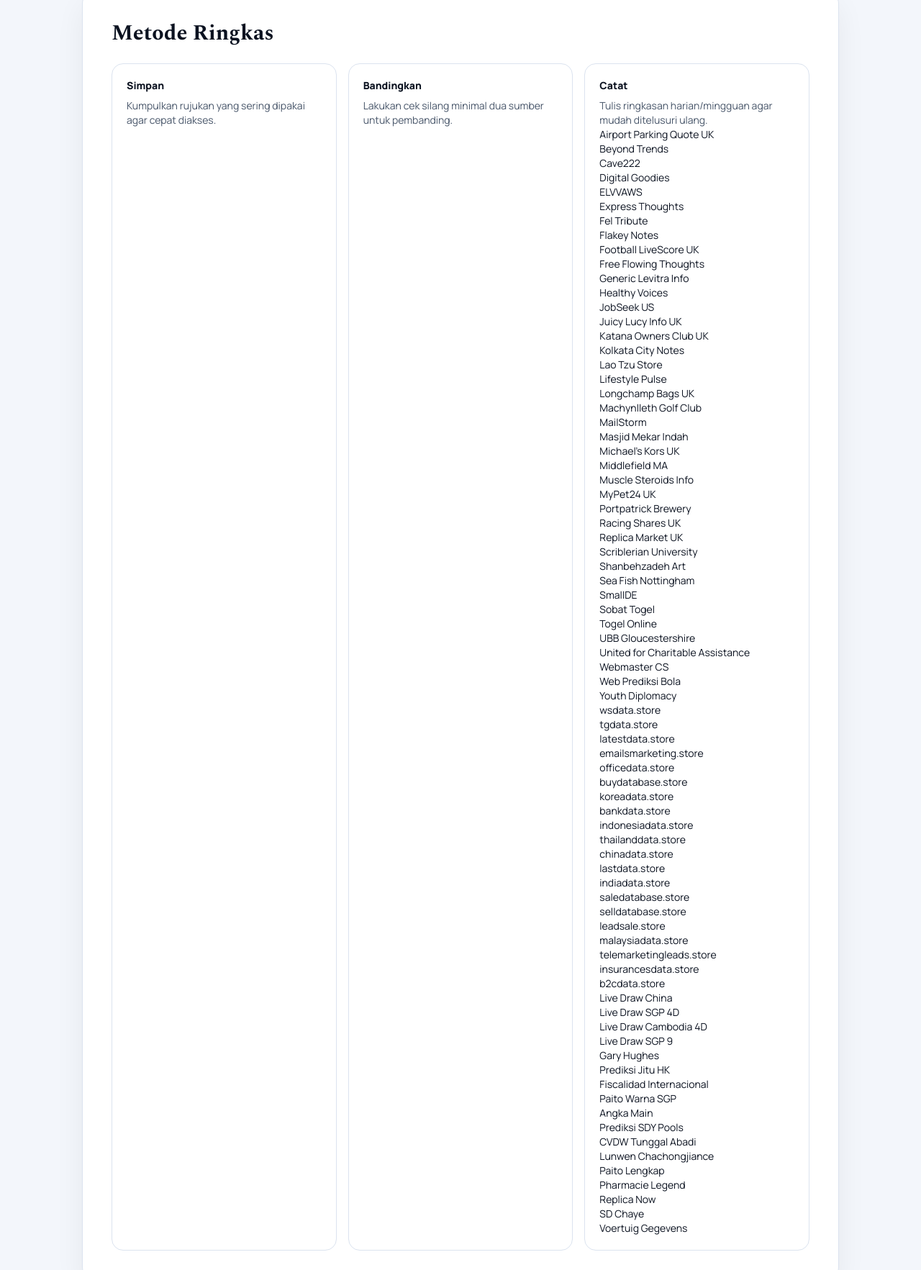
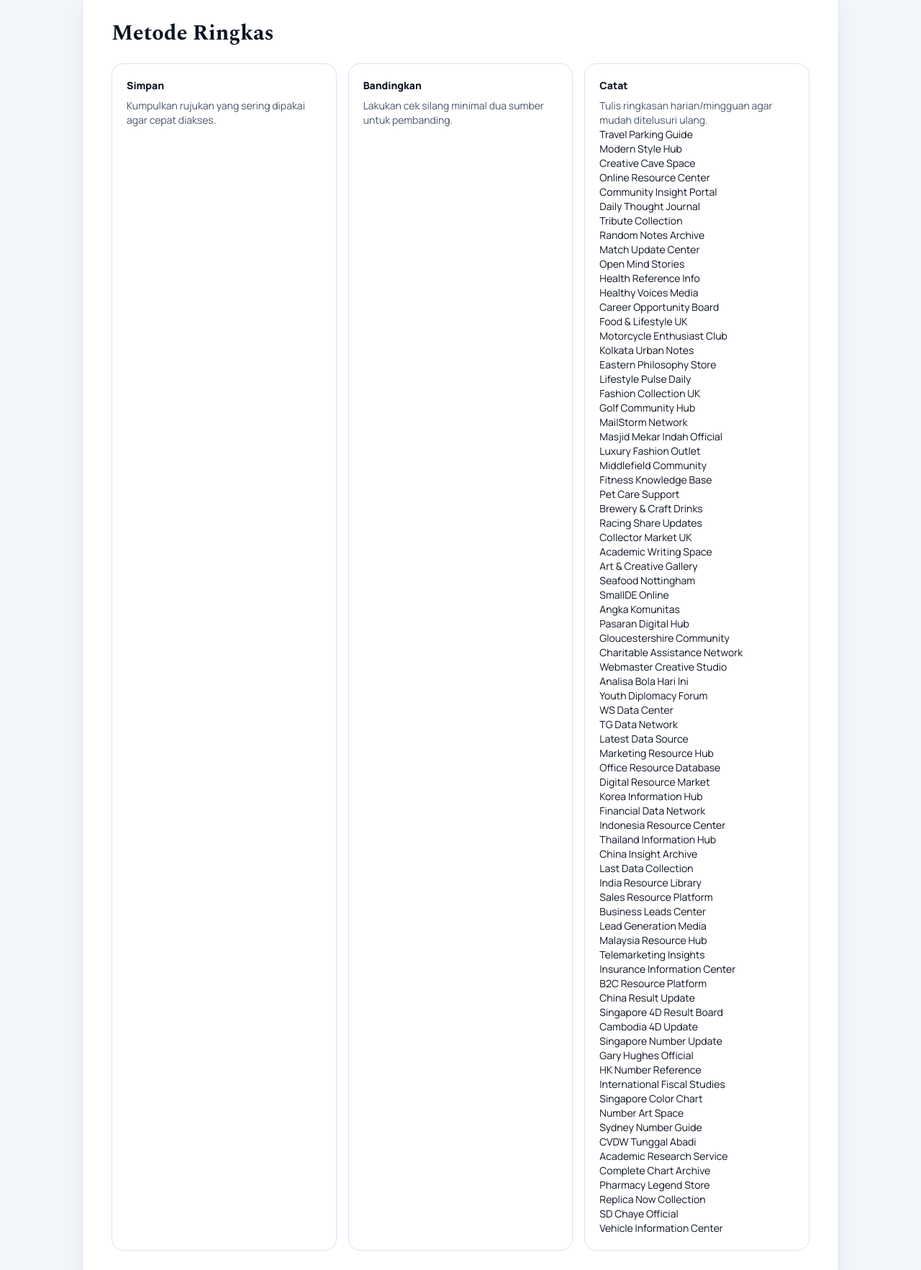
Before and after one commit to sobatmapan/edu2, a plain HTML site: page index.html in a window 1280 px wide. Shown: the part 826-2591 px from the top of the page at 72% size. Drawn offline with nearby package versions, Linux system fonts and the light colour scheme.

Commit message:
Update index.html

```diff
--- a/index.html
+++ b/index.html
@@ -233,84 +233,83 @@
           <div class="font-extrabold">Catat</div>
           <p class="text-slate-600 mt-2">Tulis ringkasan harian/mingguan agar mudah ditelusuri ulang.</p>
           <ul class="site-list">
-<li><a href="https://airport-parking-quote.co.uk/" target="_blank" rel="noopener">Airport Parking Quote UK</a></li>
-<li><a href="https://beyondtrends.store/" target="_blank" rel="noopener">Beyond Trends</a></li>
-<li><a href="https://cave222.org/" target="_blank" rel="noopener">Cave222</a></li>
-<li><a href="https://digitalgoodies.store/" target="_blank" rel="noopener">Digital Goodies</a></li>
-<li><a href="https://elvvaws.org/" target="_blank" rel="noopener">ELVVAWS</a></li>
-<li><a href="https://expressthoughts.site/" target="_blank" rel="noopener">Express Thoughts</a></li>
-<li><a href="https://feltribute.xyz/" target="_blank" rel="noopener">Fel Tribute</a></li>
-<li><a href="https://flakey.info/" target="_blank" rel="noopener">Flakey Notes</a></li>
-<li><a href="https://football-livescore.co.uk/" target="_blank" rel="noopener">Football LiveScore UK</a></li>
-<li><a href="https://freeflowingthoughts.site/" target="_blank" rel="noopener">Free Flowing Thoughts</a></li>
-<li><a href="https://genericlevitra-buy.info/" target="_blank" rel="noopener">Generic Levitra Info</a></li>
-<li><a href="https://healthyvoices.org/" target="_blank" rel="noopener">Healthy Voices</a></li>
-<li><a href="https://jobseek.us/" target="_blank" rel="noopener">JobSeek US</a></li>
-<li><a href="https://juicylucyinfo.co.uk/" target="_blank" rel="noopener">Juicy Lucy Info UK</a></li>
-<li><a href="https://katanaownersclub.co.uk/" target="_blank" rel="noopener">Katana Owners Club UK</a></li>
-<li><a href="https://kolkataescortsxx.info/" target="_blank" rel="noopener">Kolkata City Notes</a></li>
-<li><a href="https://laotzu.store/" target="_blank" rel="noopener">Lao Tzu Store</a></li>
-<li><a href="https://lifestylepulse.site/" target="_blank" rel="noopener">Lifestyle Pulse</a></li>
-<li><a href="https://longchampbags.uk/" target="_blank" rel="noopener">Longchamp Bags UK</a></li>
-<li><a href="https://machynllethgolfclub.co.uk/" target="_blank" rel="noopener">Machynlleth Golf Club</a></li>
-<li><a href="https://mailstorm.biz/" target="_blank" rel="noopener">MailStorm</a></li>
-<li><a href="https://masjidmekarindah.id/" target="_blank" rel="noopener">Masjid Mekar Indah</a></li>
-<li><a href="https://michaels-kors.co.uk/" target="_blank" rel="noopener">Michael's Kors UK</a></li>
-<li><a href="https://middlefieldma.us/" target="_blank" rel="noopener">Middlefield MA</a></li>
-<li><a href="https://musclesteroids.info/" target="_blank" rel="noopener">Muscle Steroids Info</a></li>
-<li><a href="https://mypet24.co.uk/" target="_blank" rel="noopener">MyPet24 UK</a></li>
-<li><a href="https://portpatrick-brewery.co.uk/" target="_blank" rel="noopener">Portpatrick Brewery</a></li>
-<li><a href="https://racingshares.co.uk/" target="_blank" rel="noopener">Racing Shares UK</a></li>
-<li><a href="https://replicamarket.co.uk/" target="_blank" rel="noopener">Replica Market UK</a></li>
-<li><a href="https://scriblerian.net/" target="_blank" rel="noopener">Scriblerian University</a></li>
-<li><a href="https://shanbehzadeh.art/" target="_blank" rel="noopener">Shanbehzadeh Art</a></li>
-<li><a href="https://seafishnottingham.co.uk/" target="_blank" rel="noopener">Sea Fish Nottingham</a></li>
-<li><a href="https://smallde.com/" target="_blank" rel="noopener">SmallDE</a></li>
-<li><a href="https://sobattogel.store/" target="_blank" rel="noopener">Sobat Togel</a></li>
-<li><a href="https://togelonline.space/" target="_blank" rel="noopener">Togel Online</a></li>
-<li><a href="https://ubbgloucestershire.org/" target="_blank" rel="noopener">UBB Gloucestershire</a></li>
-<li><a href="https://unitedforcharitableassistance.org/" target="_blank" rel="noopener">United for Charitable Assistance</a></li>
-<li><a href="https://webmaster-cs.xyz/" target="_blank" rel="noopener">Webmaster CS</a></li>
-<li><a href="https://webprediksibola.id/" target="_blank" rel="noopener">Web Prediksi Bola</a></li>
-<li><a href="https://youth-diplomacy.org/" target="_blank" rel="noopener">Youth Diplomacy</a></li>
-<li><a href="https://wsdata.store/" target="_blank" rel="noopener">wsdata.store</a></li>
-<li><a href="https://tgdata.store/" target="_blank" rel="noopener">tgdata.store</a></li>
-<li><a href="https://latestdata.store/" target="_blank" rel="noopener">latestdata.store</a></li>
-<li><a href="https://emailsmarketing.store/" target="_blank" rel="noopener">emailsmarketing.store</a></li>
-<li><a href="https://officedata.store/" target="_blank" rel="noopener">officedata.store</a></li>
-<li><a href="https://buydatabase.store/" target="_blank" rel="noopener">buydatabase.store</a></li>
-<li><a href="https://koreadata.store/" target="_blank" rel="noopener">koreadata.store</a></li>
-<li><a href="https://bankdata.store/" target="_blank" rel="noopener">bankdata.store</a></li>
-<li><a href="https://indonesiadata.store/" target="_blank" rel="noopener">indonesiadata.store</a></li>
-<li><a href="https://thailanddata.store/" target="_blank" rel="noopener">thailanddata.store</a></li>
-<li><a href="https://chinadata.store/" target="_blank" rel="noopener">chinadata.store</a></li>
-<li><a href="https://lastdata.store/" target="_blank" rel="noopener">lastdata.store</a></li>
-<li><a href="https://indiadata.store/" target="_blank" rel="noopener">indiadata.store</a></li>
-<li><a href="https://saledatabase.store/" target="_blank" rel="noopener">saledatabase.store</a></li>
-<li><a href="https://selldatabase.store/" target="_blank" rel="noopener">selldatabase.store</a></li>
-<li><a href="https://leadsale.store/" target="_blank" rel="noopener">leadsale.store</a></li>
-<li><a href="https://malaysiadata.store/" target="_blank" rel="noopener">malaysiadata.store</a></li>
-<li><a href="https://telemarketingleads.store/" target="_blank" rel="noopener">telemarketingleads.store</a></li>
-<li><a href="https://insurancesdata.store/" target="_blank" rel="noopener">insurancesdata.store</a></li>
-<li><a href="https://b2cdata.store/" target="_blank" rel="noopener">b2cdata.store</a></li>
-
-<li><a href="https://livedrawchina.space/" target="_blank" rel="noopener">Live Draw China</a></li>
-<li><a href="https://livedrawsgp4d.art/" target="_blank" rel="noopener">Live Draw SGP 4D</a></li>
-<li><a href="https://livedrawcambodia4d.art/" target="_blank" rel="noopener">Live Draw Cambodia 4D</a></li>
-<li><a href="https://livedrawsgp9.shop/" target="_blank" rel="noopener">Live Draw SGP 9</a></li>
-<li><a href="https://garyhughes.org/" target="_blank" rel="noopener">Gary Hughes</a></li>
-<li><a href="https://prediksijituhk.shop/" target="_blank" rel="noopener">Prediksi Jitu HK</a></li>
-<li><a href="https://fiscalidadinternacional.org/" target="_blank" rel="noopener">Fiscalidad Internacional</a></li>
-<li><a href="https://paitowarnasgp.ink/" target="_blank" rel="noopener">Paito Warna SGP</a></li>
-<li><a href="https://angkamain.art/" target="_blank" rel="noopener">Angka Main</a></li>
-<li><a href="https://prediksisdypools.net/" target="_blank" rel="noopener">Prediksi SDY Pools</a></li>
+<li><a href="https://airport-parking-quote.co.uk/" target="_blank" rel="noopener">Travel Parking Guide</a></li>
+<li><a href="https://beyondtrends.store/" target="_blank" rel="noopener">Modern Style Hub</a></li>
+<li><a href="https://cave222.org/" target="_blank" rel="noopener">Creative Cave Space</a></li>
+<li><a href="https://digitalgoodies.store/" target="_blank" rel="noopener">Online Resource Center</a></li>
+<li><a href="https://elvvaws.org/" target="_blank" rel="noopener">Community Insight Portal</a></li>
+<li><a href="https://expressthoughts.site/" target="_blank" rel="noopener">Daily Thought Journal</a></li>
+<li><a href="https://feltribute.xyz/" target="_blank" rel="noopener">Tribute Collection</a></li>
+<li><a href="https://flakey.info/" target="_blank" rel="noopener">Random Notes Archive</a></li>
+<li><a href="https://football-livescore.co.uk/" target="_blank" rel="noopener">Match Update Center</a></li>
+<li><a href="https://freeflowingthoughts.site/" target="_blank" rel="noopener">Open Mind Stories</a></li>
+<li><a href="https://genericlevitra-buy.info/" target="_blank" rel="noopener">Health Reference Info</a></li>
+<li><a href="https://healthyvoices.org/" target="_blank" rel="noopener">Healthy Voices Media</a></li>
+<li><a href="https://jobseek.us/" target="_blank" rel="noopener">Career Opportunity Board</a></li>
+<li><a href="https://juicylucyinfo.co.uk/" target="_blank" rel="noopener">Food & Lifestyle UK</a></li>
+<li><a href="https://katanaownersclub.co.uk/" target="_blank" rel="noopener">Motorcycle Enthusiast Club</a></li>
+<li><a href="https://kolkataescortsxx.info/" target="_blank" rel="noopener">Kolkata Urban Notes</a></li>
+<li><a href="https://laotzu.store/" target="_blank" rel="noopener">Eastern Philosophy Store</a></li>
+<li><a href="https://lifestylepulse.site/" target="_blank" rel="noopener">Lifestyle Pulse Daily</a></li>
+<li><a href="https://longchampbags.uk/" target="_blank" rel="noopener">Fashion Collection UK</a></li>
+<li><a href="https://machynllethgolfclub.co.uk/" target="_blank" rel="noopener">Golf Community Hub</a></li>
+<li><a href="https://mailstorm.biz/" target="_blank" rel="noopener">MailStorm Network</a></li>
+<li><a href="https://masjidmekarindah.id/" target="_blank" rel="noopener">Masjid Mekar Indah Official</a></li>
+<li><a href="https://michaels-kors.co.uk/" target="_blank" rel="noopener">Luxury Fashion Outlet</a></li>
+<li><a href="https://middlefieldma.us/" target="_blank" rel="noopener">Middlefield Community</a></li>
+<li><a href="https://musclesteroids.info/" target="_blank" rel="noopener">Fitness Knowledge Base</a></li>
+<li><a href="https://mypet24.co.uk/" target="_blank" rel="noopener">Pet Care Support</a></li>
+<li><a href="https://portpatrick-brewery.co.uk/" target="_blank" rel="noopener">Brewery & Craft Drinks</a></li>
+<li><a href="https://racingshares.co.uk/" target="_blank" rel="noopener">Racing Share Updates</a></li>
+<li><a href="https://replicamarket.co.uk/" target="_blank" rel="noopener">Collector Market UK</a></li>
+<li><a href="https://scriblerian.net/" target="_blank" rel="noopener">Academic Writing Space</a></li>
+<li><a href="https://shanbehzadeh.art/" target="_blank" rel="noopener">Art & Creative Gallery</a></li>
+<li><a href="https://seafishnottingham.co.uk/" target="_blank" rel="noopener">Seafood Nottingham</a></li>
+<li><a href="https://smallde.com/" target="_blank" rel="noopener">SmallDE Online</a></li>
+<li><a href="https://sobattogel.store/" target="_blank" rel="noopener">Angka Komunitas</a></li>
+<li><a href="https://togelonline.space/" target="_blank" rel="noopener">Pasaran Digital Hub</a></li>
+<li><a href="https://ubbgloucestershire.org/" target="_blank" rel="noopener">Gloucestershire Community</a></li>
+<li><a href="https://unitedforcharitableassistance.org/" target="_blank" rel="noopener">Charitable Assistance Network</a></li>
+<li><a href="https://webmaster-cs.xyz/" target="_blank" rel="noopener">Webmaster Creative Studio</a></li>
+<li><a href="https://webprediksibola.id/" target="_blank" rel="noopener">Analisa Bola Hari Ini</a></li>
+<li><a href="https://youth-diplomacy.org/" target="_blank" rel="noopener">Youth Diplomacy Forum</a></li>
+<li><a href="https://wsdata.store/" target="_blank" rel="noopener">WS Data Center</a></li>
+<li><a href="https://tgdata.store/" target="_blank" rel="noopener">TG Data Network</a></li>
+<li><a href="https://latestdata.store/" target="_blank" rel="noopener">Latest Data Source</a></li>
+<li><a href="https://emailsmarketing.store/" target="_blank" rel="noopener">Marketing Resource Hub</a></li>
+<li><a href="https://officedata.store/" target="_blank" rel="noopener">Office Resource Database</a></li>
+<li><a href="https://buydatabase.store/" target="_blank" rel="noopener">Digital Resource Market</a></li>
+<li><a href="https://koreadata.store/" target="_blank" rel="noopener">Korea Information Hub</a></li>
+<li><a href="https://bankdata.store/" target="_blank" rel="noopener">Financial Data Network</a></li>
+<li><a href="https://indonesiadata.store/" target="_blank" rel="noopener">Indonesia Resource Center</a></li>
+<li><a href="https://thailanddata.store/" target="_blank" rel="noopener">Thailand Information Hub</a></li>
+<li><a href="https://chinadata.store/" target="_blank" rel="noopener">China Insight Archive</a></li>
+<li><a href="https://lastdata.store/" target="_blank" rel="noopener">Last Data Collection</a></li>
+<li><a href="https://indiadata.store/" target="_blank" rel="noopener">India Resource Library</a></li>
+<li><a href="https://saledatabase.store/" target="_blank" rel="noopener">Sales Resource Platform</a></li>
+<li><a href="https://selldatabase.store/" target="_blank" rel="noopener">Business Leads Center</a></li>
+<li><a href="https://leadsale.store/" target="_blank" rel="noopener">Lead Generation Media</a></li>
+<li><a href="https://malaysiadata.store/" target="_blank" rel="noopener">Malaysia Resource Hub</a></li>
+<li><a href="https://telemarketingleads.store/" target="_blank" rel="noopener">Telemarketing Insights</a></li>
+<li><a href="https://insurancesdata.store/" target="_blank" rel="noopener">Insurance Information Center</a></li>
+<li><a href="https://b2cdata.store/" target="_blank" rel="noopener">B2C Resource Platform</a></li>
+<li><a href="https://livedrawchina.space/" target="_blank" rel="noopener">China Result Update</a></li>
+<li><a href="https://livedrawsgp4d.art/" target="_blank" rel="noopener">Singapore 4D Result Board</a></li>
+<li><a href="https://livedrawcambodia4d.art/" target="_blank" rel="noopener">Cambodia 4D Update</a></li>
+<li><a href="https://livedrawsgp9.shop/" target="_blank" rel="noopener">Singapore Number Update</a></li>
+<li><a href="https://garyhughes.org/" target="_blank" rel="noopener">Gary Hughes Official</a></li>
+<li><a href="https://prediksijituhk.shop/" target="_blank" rel="noopener">HK Number Reference</a></li>
+<li><a href="https://fiscalidadinternacional.org/" target="_blank" rel="noopener">International Fiscal Studies</a></li>
+<li><a href="https://paitowarnasgp.ink/" target="_blank" rel="noopener">Singapore Color Chart</a></li>
+<li><a href="https://angkamain.art/" target="_blank" rel="noopener">Number Art Space</a></li>
+<li><a href="https://prediksisdypools.net/" target="_blank" rel="noopener">Sydney Number Guide</a></li>
 <li><a href="https://cvdwitunggalabadi.com/" target="_blank" rel="noopener">CVDW Tunggal Abadi</a></li>
-<li><a href="https://lunwenchachongjiance.com/" target="_blank" rel="noopener">Lunwen Chachongjiance</a></li>
-<li><a href="https://paitolengkap.org/" target="_blank" rel="noopener">Paito Lengkap</a></li>
-<li><a href="https://pharmacielegend.shop/" target="_blank" rel="noopener">Pharmacie Legend</a></li>
-<li><a href="https://replicanow.shop/" target="_blank" rel="noopener">Replica Now</a></li>
-<li><a href="https://sdchaye.com/" target="_blank" rel="noopener">SD Chaye</a></li>
-<li><a href="https://voertuiggegevens.net/" target="_blank" rel="noopener">Voertuig Gegevens</a></li>
+<li><a href="https://lunwenchachongjiance.com/" target="_blank" rel="noopener">Academic Research Service</a></li>
+<li><a href="https://paitolengkap.org/" target="_blank" rel="noopener">Complete Chart Archive</a></li>
+<li><a href="https://pharmacielegend.shop/" target="_blank" rel="noopener">Pharmacy Legend Store</a></li>
+<li><a href="https://replicanow.shop/" target="_blank" rel="noopener">Replica Now Collection</a></li>
+<li><a href="https://sdchaye.com/" target="_blank" rel="noopener">SD Chaye Official</a></li>
+<li><a href="https://voertuiggegevens.net/" target="_blank" rel="noopener">Vehicle Information Center</a></li>
 </ul>
 
         </div>
@@ -325,25 +324,25 @@
       </div>
 
      <ul class="verticalt-menu">
-<li><a href="https://prediksisdy.space" target="_blank" rel="noopener noreferrer">Prediksi SDY</a></li>
-	<li><a href="https://data-hk.store" target="_blank" rel="noopener noreferrer">Data HK</a></li>
-	<li><a href="https://data-hk.site" target="_blank" rel="noopener noreferrer">Data HK Pools</a></li>
-	<li><a href="https://data-sdy.site" target="_blank" rel="noopener noreferrer">Data SDY</a></li>
-	<li><a href="https://datasdylotto.us" target="_blank" rel="noopener noreferrer">Data SDY Lotto</a></li>
-	<li><a href="https://datasdylotto.biz" target="_blank" rel="noopener noreferrer">Data Sydney Lotto</a></li>
-	<li><a href="https://prediksi-jitu.store" target="_blank" rel="noopener noreferrer">Prediksi Jitu</a></li>
-	<li><a href="https://www.livedrawsdytercepat.art" target="_blank" rel="noopener noreferrer">Live Draw SDY</a></li>
-	<li><a href="https://www.livedrawhktercepat.art" target="_blank" rel="noopener noreferrer">Live Draw HK</a></li>
-	<li><a href="https://www.paitohk.space" target="_blank" rel="noopener noreferrer">Paito HK</a></li>
-	<li><a href="https://www.paitosdypools.site" target="_blank" rel="noopener noreferrer">Paito SDY</a></li>
-	<li><a href="https://www.paitohklotto.art" target="_blank" rel="noopener noreferrer">Paito HK Lotto</a></li>
-	<li><a href="https://www.paitosdylotto.store" target="_blank" rel="noopener noreferrer">Paito SDY Lotto</a></li>
-	<li><a href="https://datahk1.site" target="_blank" rel="noopener noreferrer">Data HK 2026</a></li>
-	<li><a href="https://www.datahkpools.store" target="_blank" rel="noopener noreferrer">Data HK 2026</a></li>
-	<li><a href="https://www.datasdypools.site" target="_blank" rel="noopener noreferrer">Data SDY</a></li>
-	<li><a href="https://datahklotto.site" target="_blank" rel="noopener noreferrer">Data HK Lotto</a></li>
-	<li><a href="https://www.datasdylotto.space" target="_blank" rel="noopener noreferrer">Data SDY Lotto</a></li>
-	<li><a href="https://paitohk-net.site/" target="_blank" rel="noopener noreferrer">Angkanet</a></li>
+<li><a href="https://prediksisdy.space" target="_blank" rel="noopener noreferrer">Referensi Angka Sydney</a></li>
+<li><a href="https://datahk2.site/" target="_blank" rel="noopener noreferrer">Arsip Result Hongkong</a></li>
+<li><a href="https://data-hk.site" target="_blank" rel="noopener noreferrer">Riwayat Keluaran Lengkap</a></li>
+<li><a href="https://datasdy2.site/" target="_blank" rel="noopener noreferrer">Sydney Pools Archive</a></li>
+<li><a href="https://datasdylotto.us" target="_blank" rel="noopener noreferrer">Lotto Result Center</a></li>
+<li><a href="https://datasdylotto1.site/" target="_blank" rel="noopener noreferrer">Sydney Lotto Archives</a></li>
+<li><a href="https://prediksi-angkatogel.com/" target="_blank" rel="noopener noreferrer">Forum Angka Harian</a></li>
+<li><a href="https://livedrawsdy2.site/" target="_blank" rel="noopener noreferrer">Pantau Result Sydney</a></li>
+<li><a href="https://livedrawhk2.site/" target="_blank" rel="noopener noreferrer">Update Result HK</a></li>
+<li><a href="https://paitohk1.site/" target="_blank" rel="noopener noreferrer">Warna Angka Hongkong</a></li>
+<li><a href="https://paitosdy1.site/" target="_blank" rel="noopener noreferrer">Grafik Sydney Pools</a></li>
+<li><a href="https://www.paitohklotto.art" target="_blank" rel="noopener noreferrer">HK Lotto Charts</a></li>
+<li><a href="https://www.paitosdylotto.store" target="_blank" rel="noopener noreferrer">Sydney Lotto Color Chart</a></li>
+<li><a href="https://datahk3.site/" target="_blank" rel="noopener noreferrer">Hongkong Result Archive</a></li>
+<li><a href="https://www.datahkpools.store" target="_blank" rel="noopener noreferrer">Data Pengeluaran Pools</a></li>
+<li><a href="https://www.datasdypools.site" target="_blank" rel="noopener noreferrer">Sydney Pools Result List</a></li>
+<li><a href="https://datahklotto.site/" target="_blank" rel="noopener noreferrer">Hongkong Lotto Database</a></li>
+<li><a href="https://www.datasdylotto.space" target="_blank" rel="noopener noreferrer">Sydney Lotto Information</a></li>
+<li><a href="https://angkanet2.site/" target="_blank" rel="noopener noreferrer">Kunjungi Halaman Utama</a></li>
 </ul>
     </section>
 
```
